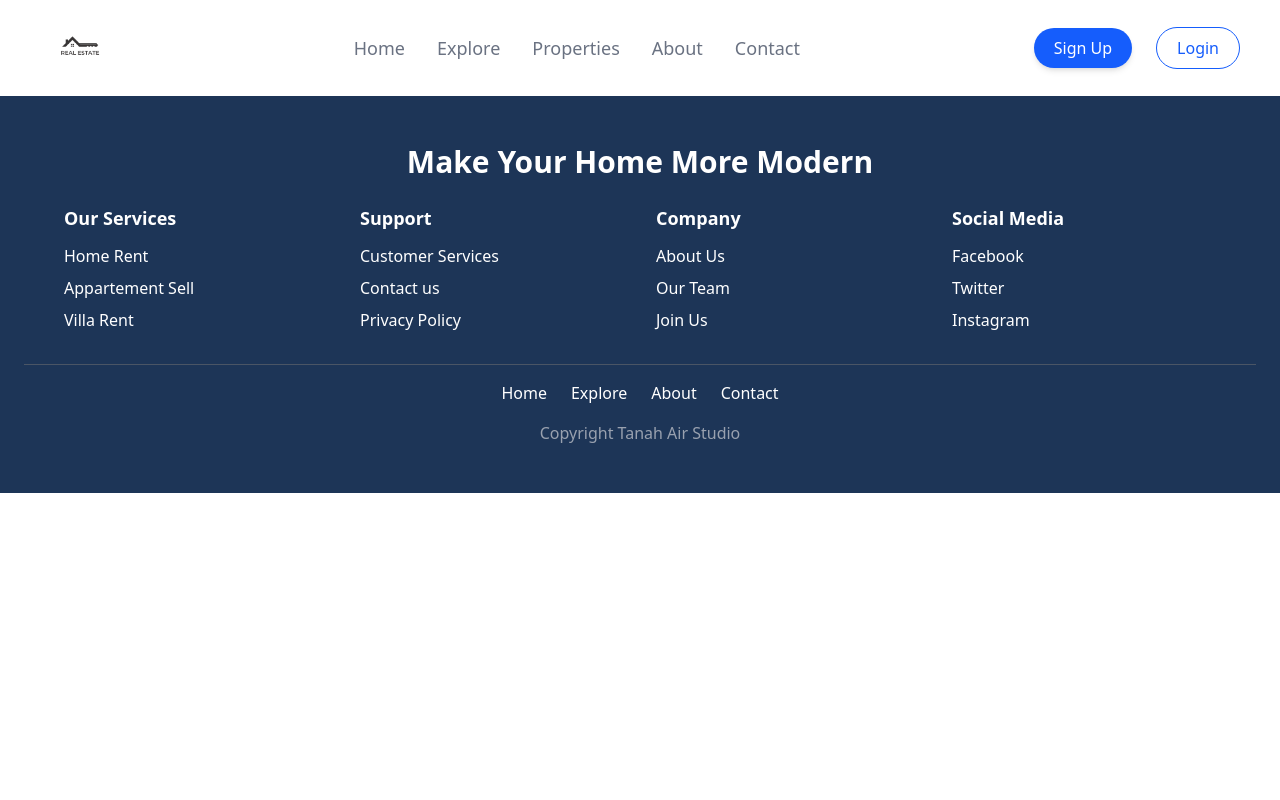
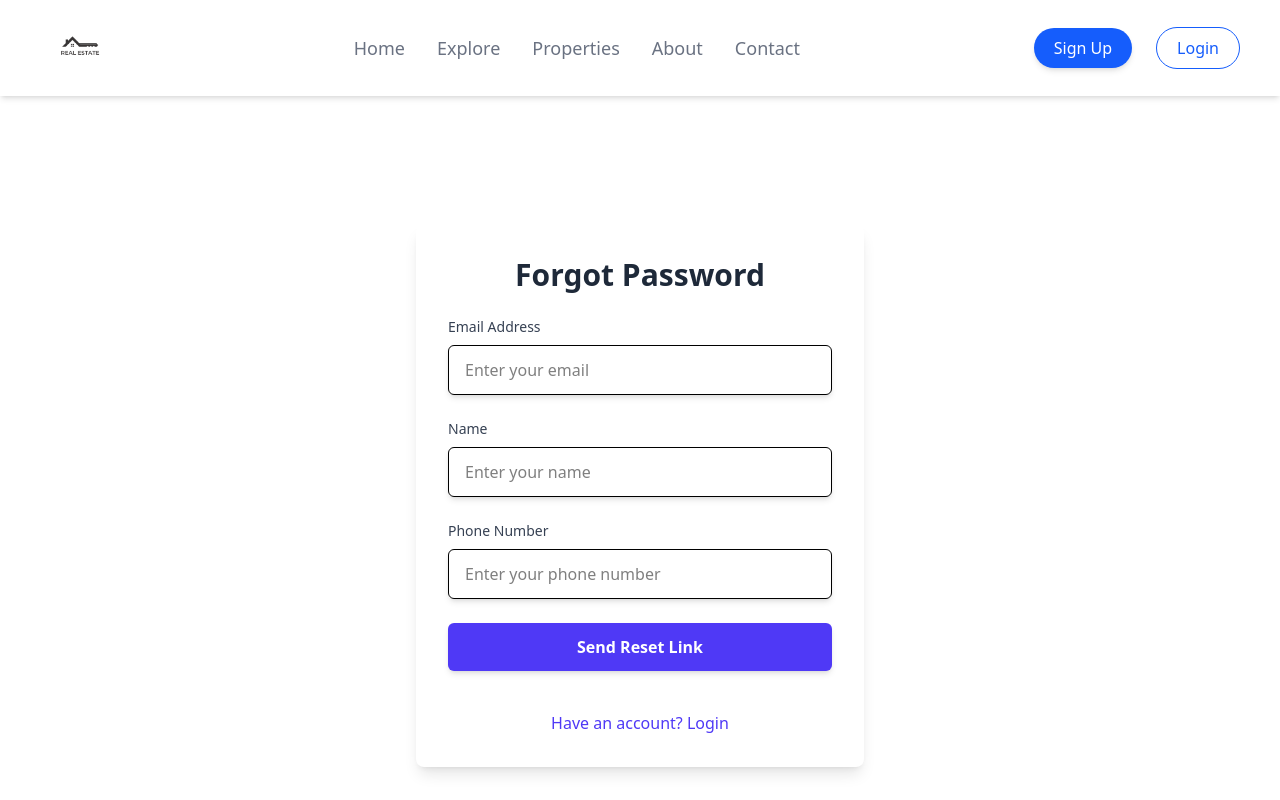
Before and after one commit to OuachouX7/real-Estate-project, a React (Vite) app in the folder client/: page /forgot-password in a window 1280 px wide. Shown: the top 800 px of the page. Built offline with nearby package versions, Linux system fonts and the light colour scheme; no server answers.

Commit message:
added forget password

```diff
--- a/client/src/App.jsx
+++ b/client/src/App.jsx
@@ -3,6 +3,7 @@ import { Suspense } from "react";
 import Spinner from "./Components/Loading/Spinner";
 import { BrowserRouter, Route, Routes, useLocation } from "react-router-dom";
 import useUsers from "./Hooks/useUsers";
+const ForgotPassword = lazy(() => import("./Pages/Auth/ForgotPassword"))
 const Home = lazy(() => import("./Pages/Home/Home"));
 const Explore = lazy(() => import("./Pages/Explore/Explore"));
 const SignUp = lazy(() => import("./Pages/Auth/SignUp"));
@@ -60,6 +61,7 @@ function AppContent({ isAdmin }) {
           <Route path="/chat/:id" element={<Chat />} />
           <Route path="/wishlist" element={<Wishlist />} />
           <Route path="/users" element={<Users />} />
+          <Route path="/forgot-password" element={<ForgotPassword />} />
         </Routes>
       </Suspense>
       {!isChatRoute && <Footer />}
--- /dev/null
+++ b/client/src/Pages/Auth/ForgotPassword.jsx
@@ -0,0 +1,113 @@
+import React from "react";
+import { useState } from "react";
+import axiosInstance from "../../axios/axiosInstance";
+import { Link } from "react-router-dom";
+const ForgotPassword = () => {
+  const [form, setForm] = useState({
+    email: "",
+    phone: "",
+    name: "",
+  });
+  const [res, setRes] = useState([]);
+  const handleForgetPassword = (e) => {
+    e.preventDefault();
+    try {
+      const { email, phone, name } = form;
+      if (!email || !phone || !name) {
+        return alert("Please fill all fields");
+      }
+      axiosInstance
+        .post("/forgotPassword", {
+          email: email,
+          phone: phone,
+          name: name,
+        })
+        .then((res) => {
+          setRes(res.data);
+          console.log(res.data);
+        });
+    } catch (error) {
+      console.error(error);
+    }
+  };
+  return (
+    <>
+      <div className="flex items-center justify-center min-h-screen">
+        <div className="w-full max-w-md p-8 space-y-6 bg-white rounded-lg shadow-lg">
+          <h1 className="text-3xl font-extrabold text-center text-gray-800 mb-6">
+            Forgot Password
+          </h1>
+          <form onSubmit={handleForgetPassword} className="space-y-6">
+            <div>
+              <label
+                htmlFor="email"
+                className="block text-sm font-medium text-gray-700"
+              >
+                Email Address
+              </label>
+              <input
+                type="email"
+                id="email"
+                onChange={(e) => setForm({ ...form, email: e.target.value })}
+                className="w-full px-4 py-3 mt-2 border rounded-md shadow-md focus:outline-none focus:ring-2 focus:ring-indigo-500 focus:border-indigo-500 transition"
+                placeholder="Enter your email"
+              />
+            </div>
+            <div>
+              <label
+                htmlFor="name"
+                className="block text-sm font-medium text-gray-700"
+              >
+                Name
+              </label>
+              <input
+                type="text"
+                id="name"
+                onChange={(e) => setForm({ ...form, name: e.target.value })}
+                className="w-full px-4 py-3 mt-2 border rounded-md shadow-md focus:outline-none focus:ring-2 focus:ring-indigo-500 focus:border-indigo-500 transition"
+                placeholder="Enter your name"
+              />
+            </div>
+            <div>
+              <label
+                htmlFor="number"
+                className="block text-sm font-medium text-gray-700"
+              >
+                Phone Number
+              </label>
+              <input
+                type="text"
+                id="number"
+                onChange={(e) => setForm({ ...form, phone: e.target.value })}
+                className="w-full px-4 py-3 mt-2 border rounded-md shadow-md focus:outline-none focus:ring-2 focus:ring-indigo-500 focus:border-indigo-500 transition"
+                placeholder="Enter your phone number"
+              />
+            </div>
+
+            <button
+              type="submit"
+              className="w-full px-4 py-3 font-semibold text-white bg-indigo-600 rounded-md shadow-md hover:bg-indigo-700 transition"
+            >
+              Send Reset Link
+            </button>
+            <div className="text-center mt-4">
+              <Link
+                to="/login"
+                className="text-indigo-600 hover:text-indigo-800 transition"
+              >
+                Have an account? Login
+              </Link>
+            </div>
+          </form>
+          {res.password && (
+            <div className="text-green-500 text-center mt-4">
+              your password : {res.password}
+            </div>
+          )}
+        </div>
+      </div>
+    </>
+  );
+};
+
+export default ForgotPassword;
--- a/client/src/Pages/Auth/Login.jsx
+++ b/client/src/Pages/Auth/Login.jsx
@@ -30,7 +30,6 @@ const Login = () => {
           .catch(() => setError(true));
       } catch (e) {
         setError(true);
-
       }
     };
   return (
@@ -82,10 +81,10 @@ const Login = () => {
 
         {error && (
           <div className="text-red-500 text-center mt-4">
-            {error}
+            Invalid email or password
           </div>
         )}
-
+        <div className="">
           <div className="text-center mt-4">
             <Link
               to="/sign-up"
@@ -94,6 +93,15 @@ const Login = () => {
               Don't have an account? Sign up
             </Link>
           </div>
+          <div className="text-center mt-4">
+            <Link
+              to="/forgot-password"
+              className="text-indigo-600 hover:text-indigo-800 transition"
+            >
+              Forgot Password?
+            </Link>
+          </div>
+        </div>
       </div>
     </div>
   );
```
Also changed, not shown: 2 other files (tests, documents, lock files or other folders). Lines whose indentation alone changed are shown as unchanged.
